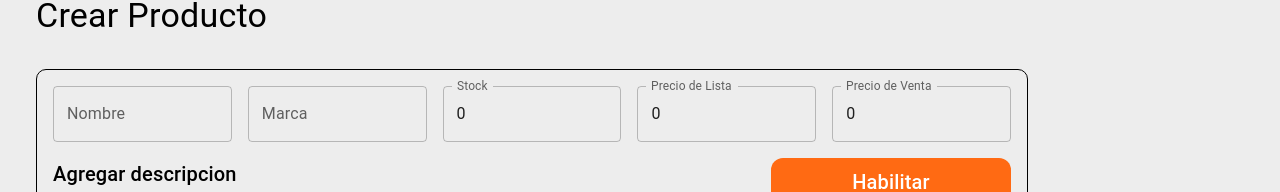
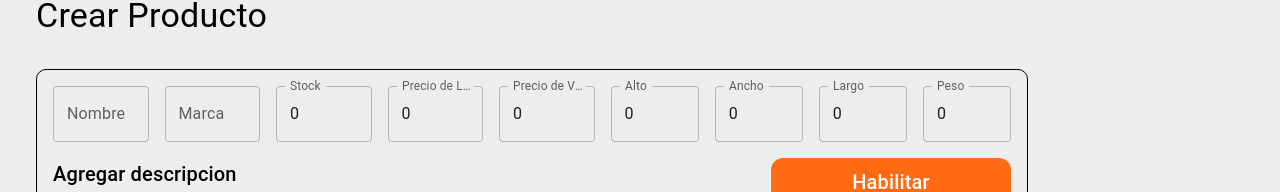
Before and after one commit to Nicolas-Iacono/tienda.Moviemiento.Consiente, a Next.js app: page /admin in a window 1280 px wide. Shown: the part 153-345 px from the top of the page. Built offline with nearby package versions, Linux system fonts and the light colour scheme; no server answers; what @mercadopago/sdk-react would draw is missing.

Commit message:
cambios3

```diff
--- a/src/components/formProduct.jsx
+++ b/src/components/formProduct.jsx
@@ -34,6 +34,18 @@ const validationSchema = Yup.object({
     .min(1, "Debe agregar al menos una imagen"),
   categoriaId: Yup.number().required("La categoría es obligatoria"),
   disponible: Yup.boolean().required("La disponibilidad es obligatoria"),
+  alto:Yup.number().required("la altura es necesaria para calcular el envio")
+  .max(150, "El alto maximo permitido es de 150 cm"),
+  ancho:Yup.number().required("El ancho es necesario para calcular el envio")
+  .max(150, "El ancho maximo permitido es de 150 cm"),
+  largo:Yup.number().required("El largo es necesario para calcular el envio")
+  .max(150, "El largo maximo permitido es de 150 cm"),
+  peso:Yup.number().required("El peso es necesario para calcular el envio")
+  .min(1, "El peso minimo permitido es de 1 gramo")
+  .max(25000, "El peso maximo permitido es de 25.000 gramos"),
+
+
+
 });
 
 const ProductoForm = () => {
@@ -51,6 +63,10 @@ const [view, setView] = useState(false);
       categoriaId: "", // Inicializa en vacío
       imagenes: [""],
       disponible: true,
+      alto:0,
+      ancho:0,
+      largo:0,
+      peso:0
     },
     validationSchema,
     onSubmit: async (values) => {
@@ -155,6 +171,45 @@ const [view, setView] = useState(false);
           error={formik.touched.precioVenta && Boolean(formik.errors.precioVenta)}
           helperText={formik.touched.precioVenta && formik.errors.precioVenta}
         />
+        <Box sx={{display:"flex",gap:2,flexDirection:"row", alignItems:"center",justifyContent:"space-between"}}>
+        <TextField
+          type="number"
+          label="Alto"
+          name="alto"
+          value={formik.values.alto}
+          onChange={formik.handleChange}
+          error={formik.touched.alto && Boolean(formik.errors.alto)}
+          helperText={formik.touched.alto && formik.errors.alto}
+        />
+         <TextField
+          type="number"
+          label="Ancho"
+          name="ancho"
+          value={formik.values.ancho}
+          onChange={formik.handleChange}
+          error={formik.touched.ancho && Boolean(formik.errors.ancho)}
+          helperText={formik.touched.ancho && formik.errors.ancho}
+        />
+        <TextField
+          type="number"
+          label="Largo"
+          name="largo"
+          value={formik.values.largo}
+          onChange={formik.handleChange}
+          error={formik.touched.largo && Boolean(formik.errors.largo)}
+          helperText={formik.touched.largo && formik.errors.largo}
+        />
+         <TextField
+          type="number"
+          label="Peso"
+          name="peso"
+          value={formik.values.peso}
+          onChange={formik.handleChange}
+          error={formik.touched.peso && Boolean(formik.errors.peso)}
+          helperText={formik.touched.peso && formik.errors.peso}
+        />
+
+        </Box>
         </Box>
         <Box sx={{width:{xs:"100%", md:"100%"},marginTop:"1rem", gap:2, display:"flex", flexDirection:{xs:"column", md:"row"}, justifyContent:{md:"space-between"}, height:{md:"auto"}}}>
 
```
Also changed, not shown: src/pages/cart.jsx (+164 -66 lines).
